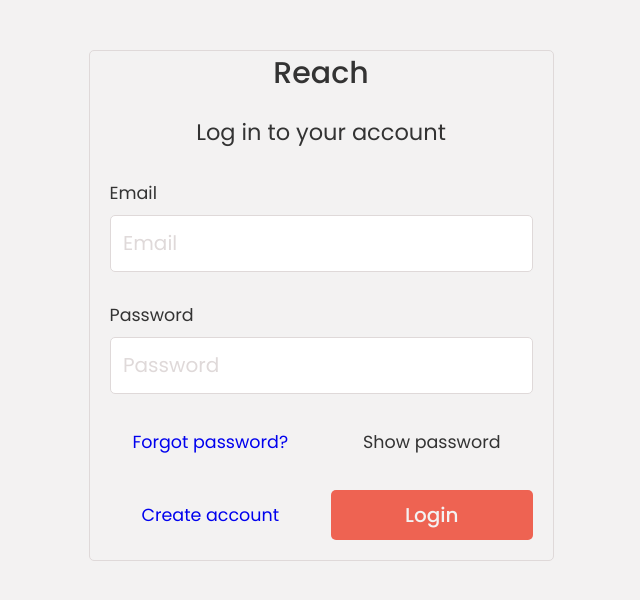
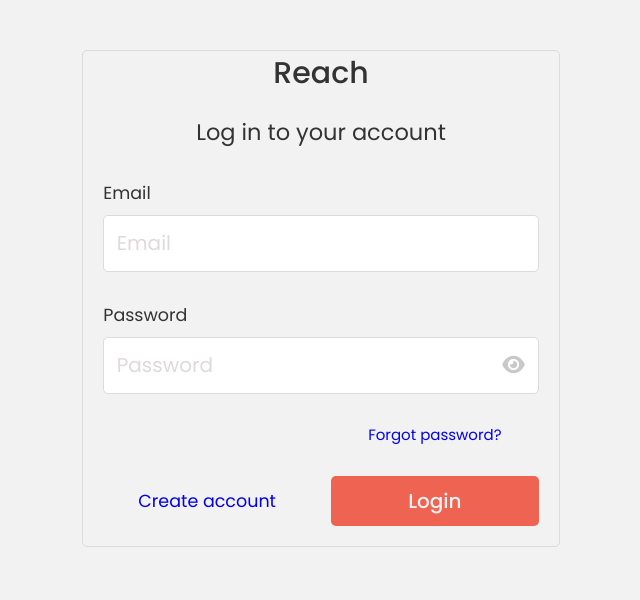
Before and after one commit to rocketxl5/reach, a React (Create React App) app: page /login in a window 1280 px wide. Shown: the top 600 px of the page, without its empty margins (319-959 px from the left). Built offline with nearby package versions, Linux system fonts and the light colour scheme.

Commit message:
Added show/hide password icon in login component

```diff
--- a/src/components/auth/Login.js
+++ b/src/components/auth/Login.js
@@ -127,6 +127,7 @@ function Login() {
                     </div>
                     <div className="form-element">
                         <label htmlFor="password">Password</label>
+                        <div className="login-password center content-height flex">
                         <input
                             className={errors.password && 'input-error'}
                             type="password"
@@ -137,10 +138,13 @@ function Login() {
                             onBlur={handleBlur}
                             onFocus={handleFocus}
                             placeholder={errors.password ? errors.password : "Password"} />
+                            <span className="flex align-center" onClick={handleClick}>
+                                <i className={!showPassword ? "fa-solid fa-eye" : "fa-solid fa-eye-slash"}></i>
+                            </span>
+                        </div>
                     </div>
-                    <div className="form-element">
-                        <Link className="reset-password link" to="/reset-password">Forgot password?</Link>
-                        <p className="show-password link" onClick={handleClick}>{!showPassword ? 'Show password' : 'Hide password'}</p>
+                    <div className="form-element flex justify-end">
+                        <Link className="reset-password center" to="/reset-password">Forgot password?</Link>
                     </div>
                     <div className="form-element">
                         <Link className="link" to="/signup">Create account</Link>
--- a/src/css/form.css
+++ b/src/css/form.css
@@ -64,8 +64,34 @@ input:-webkit-autofill:active{
 }
 
 /* login form-element*/
-.form-element:last-of-type,
-.login-form  .form-element:nth-last-child(2) {
+.login-password {
+    background-color: #fff;
+    border: 1px solid var(--clr-bg-body);
+    border-radius: 5px;
+}
+
+.login-password input {
+    border: none;
+    border-radius: none;
+    border-top-left-radius: 5px;
+    border-bottom-left-radius: 5px;
+}
+
+.login-password span {
+    padding-inline: 3%;
+    cursor: pointer;
+}
+
+.login-password i {
+    font-size: var(--fs-600);
+    color: #c9c9c9;
+}
+
+.reset-password {
+    flex-basis: calc(50% - 1rem);
+}
+
+.form-element:last-of-type {
     display: flex;
     gap: 2rem;
 }
@@ -88,8 +114,7 @@ button:hover {
 .form-element .link {
     flex-basis: 100%;
     align-self: center;
-    display: inline-block;
-    font-size: var(--fs-300);
+    font-size: var(--fs-400);
     padding-block: 5px;
     text-align: center;
 }
--- a/src/css/style.css
+++ b/src/css/style.css
@@ -21,6 +21,11 @@
     --size-1: 1em;
     --size-2: 2em;
     --size-3: 3em;
+}
+
+.check-icon {
+    color: var(--clr-success);
+    font-size: 4rem;
 }
 
 html {
@@ -100,16 +105,6 @@ nav .right-side {
     display: flex;
     align-items: center;
     gap: 2rem;
-}
-
-nav .right-side a {
-    /* display: inline-block;
-    min-width: 5em;
-    text-align: center;
-    padding-block: 0.5rem;
-    color: var(--clr-body);
-    border: 1px solid var(--clr-bg-body);
-    border-radius: 5px; */
 }
 
 nav .right-side a:nth-of-type(2) {
--- a/src/css/util.css
+++ b/src/css/util.css
@@ -12,10 +12,6 @@
 
 .padding-3-block {
     padding-block: var(--size-3);
-}
-
-.center {
-    text-align: center;
 }
 
 .red-border {
@@ -54,6 +50,10 @@
     justify-content: center;
 }
 
+.justify-end {
+    justify-content: end;
+}
+
 .align-self-center {
     align-self: center;
 }
@@ -62,10 +62,22 @@
     justify-self: center;
 }
 
-.check-icon {
-    color: var(--clr-success);
-    font-size: 4rem;
+.center {
+    text-align: center;
 }
+
+.inline-block {
+    display: inline-block;
+}
+
+.block {
+    display: block;
+}
+
+.content-height {
+    height: max-content;
+}
+
 
 .btn {
 
```
